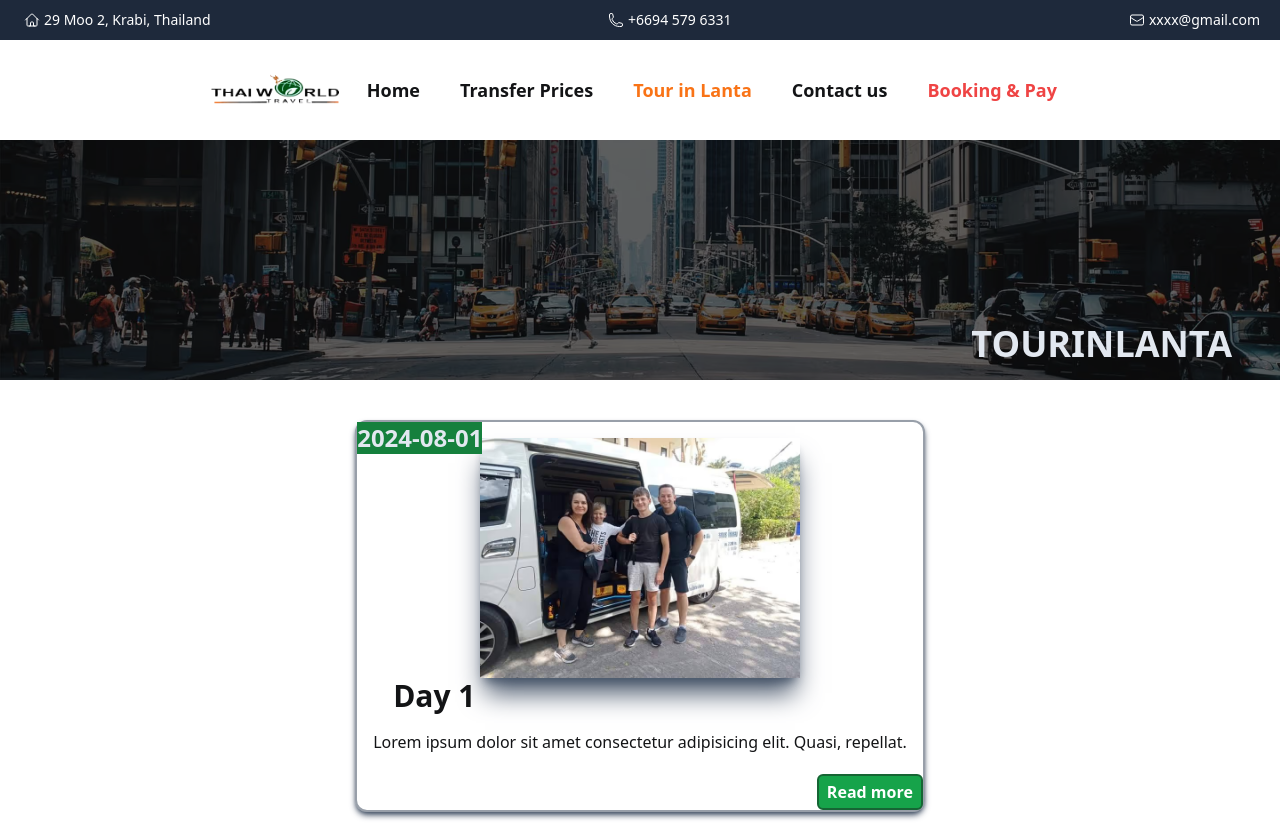
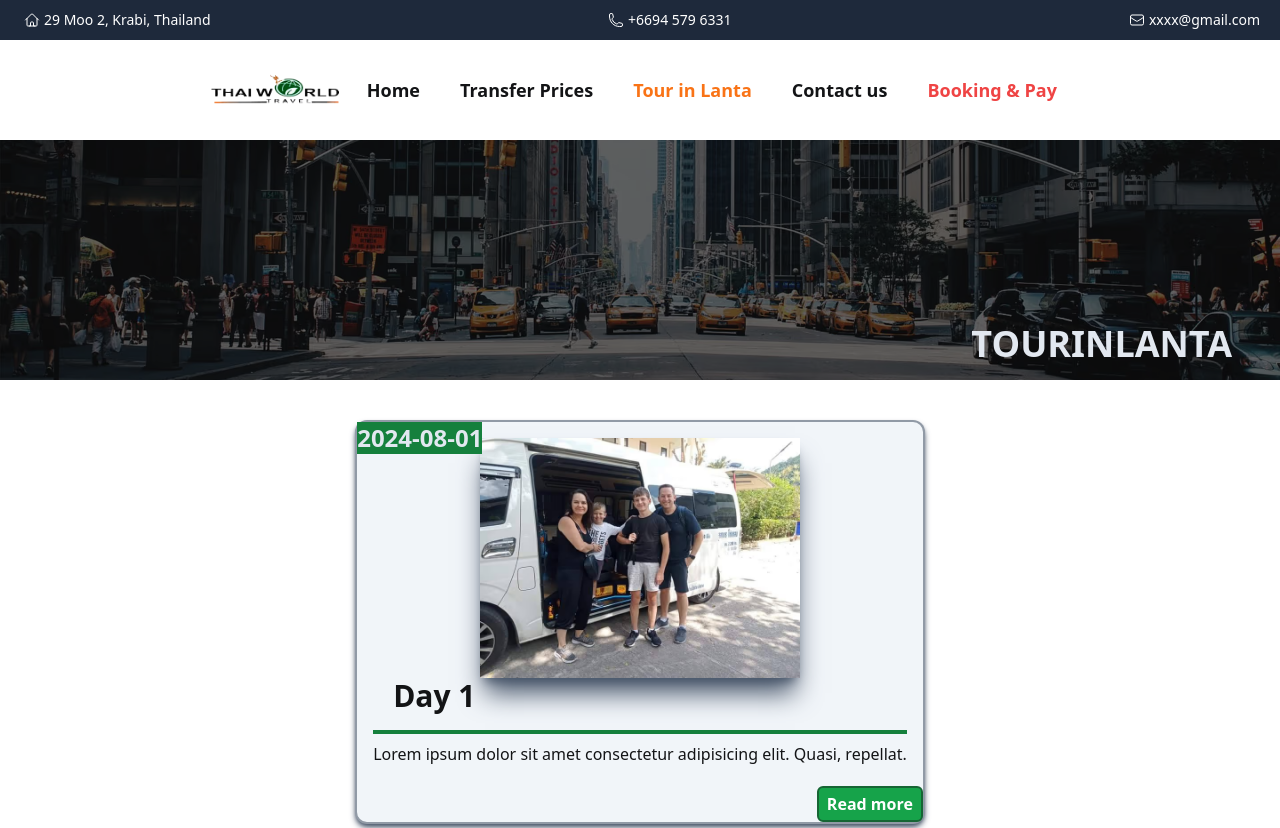
Before and after one commit to ghuninew1/lantaprivatetransfer, a React (Vite) app: page /tourinlanta in a window 1280 px wide. Shown: the top 828 px of the page. Built offline with nearby package versions, Linux system fonts and the light colour scheme.

Commit message:
Update Tourinlanta.jsx

```diff
--- a/src/pages/Tourinlanta.jsx
+++ b/src/pages/Tourinlanta.jsx
@@ -34,7 +34,7 @@ export default function Tourinlanta() {
 
             <div className="flex flex-col items-center justify-center">
                 {data.map((item) => (
-                    <div key={item.title} className="relative flex w-full h-full flex-col items-center justify-center rounded-xl border-2 border-slate-700/50 p-4 mb-10 shadow-md shadow-slate-600 animate-fadeInUp">
+                    <div key={item.title} className="relative flex w-full h-full flex-col items-center justify-center bg-slate-100 rounded-xl border-2 border-slate-700/50 p-4 mb-10 shadow-md shadow-slate-600 animate-fadeInUp">
                         <div className="flex justify-center gap-2 shadow-xl shadow-slate-600">
                             <div className="flex flex-col items-center overflow-hidden w-full">
                                 <img src={item.image} alt={item.title} className="max-w-full h-60 object-cover box-shadow" />
@@ -45,6 +45,7 @@ export default function Tourinlanta() {
                         </div>
                         <div className="flex flex-col items-start justify-center gap-2 pb-10">
                             <h1 className="mb-2 ml-5 text-3xl font-bold">{item.title}</h1>
+                            <hr className="w-full border-2 border-green-700" />
                             <p className="text-center">{item.description}</p>
                         </div>
                         <Link
```
